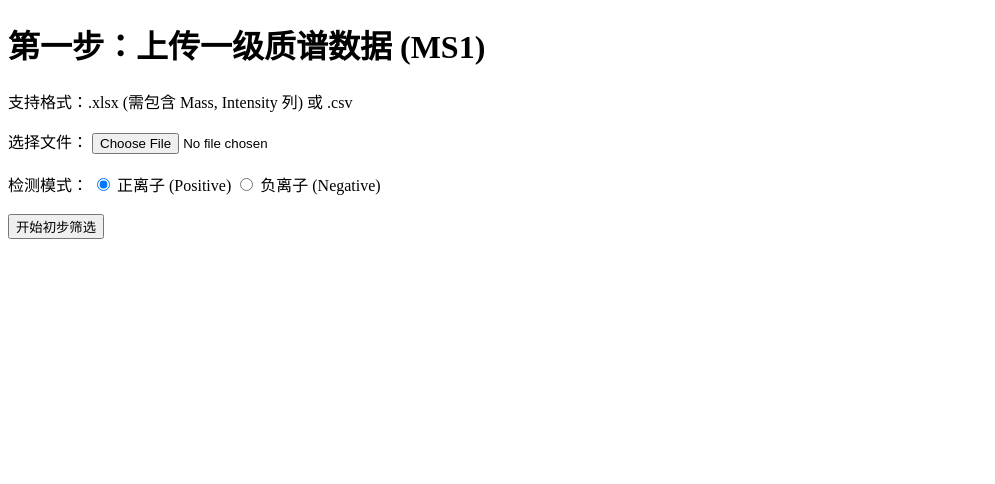
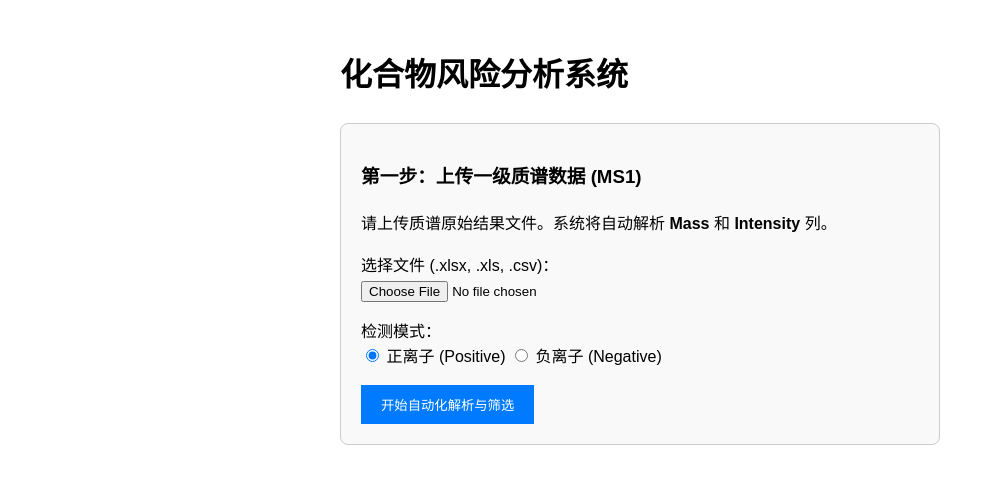
Before and after one commit to Molyleaf/ms-detection-app, a Flask app: page / in a window 1280 px wide. Shown: the top 484 px of the page, without its empty margins (0-995 px from the left). Run offline with Flask 3, Linux system fonts and the light colour scheme.

Commit message:
更新一级质谱上传页面并优化整体上传与数据解析流程： 1. 国际化页面语言为中文，调整上传表单样式及用户交互； 2. 精简 Flask 路由代码，优化文件解析逻辑：支持自动区分 .xlsx/.csv 格式，并验证必需列； 3. 修改首页标题与风格，统一系统外观与交互设计。

```diff
--- a/app.py
+++ b/app.py
@@ -1,10 +1,8 @@
 # app.py
-import os
 import logging
 import pandas as pd
 import numpy as np
-from flask import Flask, render_template, request, jsonify
-from werkzeug.utils import secure_filename
+from flask import Flask, render_template, request
 
 # 核心模块导入
 from core.pipeline import get_ms1_pipeline
@@ -16,15 +14,11 @@ logging.basicConfig(level=logging.INFO, format='%(asctime)s - %(levelname)s - %(
 logger = logging.getLogger(__name__)
 
 app = Flask(__name__)
-app.config['UPLOAD_FOLDER'] = '/tmp'
-app.config['MAX_CONTENT_LENGTH'] = 16 * 1024 * 1024
+app.config['MAX_CONTENT_LENGTH'] = 16 * 1024 * 1024 # 限制上传大小为 16MB
 
-# 初始化全局组件 (路径对应 Docker 容器内路径)
-# 风险库匹配器 (Risk0/1/2/3)
+# 初始化全局组件
 RISK_MATCHER = RiskMatcher('data_processed/risk_db.joblib')
-# 阳性谱图回溯匹配器
 SPEC_MATCHER = SpectrumMatcher('data_processed/spectrum_db.joblib')
-# ONNX 推理分类器
 CLASSIFIER = MS2Classifier('models/model.onnx', 'data_processed/stats.joblib')
 
 @app.route('/')
@@ -34,9 +28,9 @@ def index():
 
 @app.route('/upload_ms1', methods=['POST'])
 def upload_ms1():
-    """处理一级质谱上传并渲染筛选结果页面"""
+    """处理 .xlsx/.csv 上传并自动解析一级质谱数据"""
     if 'file' not in request.files:
-        return "未上传文件", 400
+        return "未选择文件", 400
 
     file = request.files['file']
     mode = request.form.get('mode', 'positive')
@@ -45,70 +39,72 @@ def upload_ms1():
         return "文件名为空", 400
 
     try:
-        # 读取上传的 Excel 数据
-        df = pd.read_excel(file)
+        # 自动解析：根据文件后缀读取数据
+        if file.filename.endswith('.xlsx') or file.filename.endswith('.xls'):
+            df = pd.read_excel(file) # 自动读取第一个工作表
+        else:
+            df = pd.read_csv(file)
 
-        # 核心逻辑修复：使用 fit_transform 进行动态归一化
+        # 确保列名对齐原始数据逻辑
+        if 'Mass' not in df.columns or 'Intensity' not in df.columns:
+            return "错误：文件必须包含 'Mass' 和 'Intensity' 列", 400
+
+        # 执行自动化流水线 (拟合当前文件的强度分布)
         ms1_pipeline = get_ms1_pipeline()
-        df_clean = ms1_pipeline.fit_transform(df)
+        df_clean = ms1_pipeline.fit_transform(df) # 包含归一化和同位素清理
 
-        # 风险库匹配
+        # 风险库库匹配
         results = RISK_MATCHER.match_ms1_peaks(df_clean, mode=mode)
-
-        # 将结果转换为字典列表，供 results_ms1.html 中的 Jinja2 循环渲染
         peaks = results.to_dict(orient='records')
 
+        # 渲染结果列表
         return render_template('results_ms1.html', peaks=peaks, mode=mode)
+
     except Exception as e:
-        logger.error(f"处理 MS1 失败: {e}")
-        return f"处理失败: {str(e)}", 500
+        logger.error(f"解析 MS1 失败: {e}")
+        return f"解析失败，请检查文件格式: {str(e)}", 500
 
 @app.route('/analyze_ms2', methods=['POST'])
 def analyze_ms2():
-    """执行二级质谱深度分析报告渲染"""
+    """二级质谱深度判定与报告生成"""
     ms2_data = request.form.get('ms2_data')
     parent_mz = float(request.form.get('parent_mz', 0))
     risk_level = request.form.get('risk_level', 'Safe')
     matched_mass = float(request.form.get('matched_mass', 0))
 
     if not ms2_data:
-        return "二级质谱谱图数据为空", 400
+        return "请输入二级质谱数据 (格式 mz:int,mz:int)", 400
 
-    # 1. 尝试触发 Risk0 快速旁路逻辑 (对齐 qlc.ipynb)
-    is_risk0_positive = CLASSIFIER.check_risk0_bypass(risk_level, parent_mz, matched_mass)
-
-    if is_risk0_positive:
+    # 1. 快速旁路与模型推理
+    is_risk0 = CLASSIFIER.check_risk0_bypass(risk_level, parent_mz, matched_mass)
+    if is_risk0:
         prob, pred = 1.0, 1
     else:
-        # 2. 运行 ONNX 模型预测
         probs, preds = CLASSIFIER.predict([ms2_data])
         prob, pred = probs[0], preds[0]
 
-    # 获取风险描述和 CSS 类 (danger/warning/success)
     risk_text, risk_class = CLASSIFIER.get_risk_label(prob)
 
-    # 3. 阳性结果进行库回溯相似度匹配
+    # 2. 库回溯比对
     library_matches = []
     if pred == 1:
         try:
-            # 解析 mz:intensity 字符串
-            peaks_raw = [p.split(':') for p in ms2_data.replace(';', ',').split(',') if ':' in p]
+            raw_peaks = [p.split(':') for p in ms2_data.replace(';', ',').split(',') if ':' in p]
             spec_obj = {
-                'mz': np.array([float(p[0]) for p in peaks_raw]),
-                'intensities': np.array([float(p[1]) for p in peaks_raw])
+                'mz': np.array([float(p[0]) for p in raw_peaks]),
+                'intensities': np.array([float(p[1]) for p in raw_peaks])
             }
             library_matches = SPEC_MATCHER.match(spec_obj)
         except Exception as e:
-            logger.warning(f"谱图库匹配失败: {e}")
+            logger.warning(f"谱图库匹配出错: {e}")
 
-    # 4. 渲染分析报告页面，传递 Jinja2 替换变量
+    # 3. 渲染报告页面
     return render_template('results_ms2.html',
                            parent_mz=parent_mz,
-                           prob=round(float(prob) * 100, 2), # 页面显示百分制
+                           prob=round(float(prob) * 100, 2),
                            risk_text=risk_text,
                            risk_class=risk_class,
                            matches=library_matches)
 
 if __name__ == '__main__':
-    # 默认运行在 5000 端口，与 Dockerfile 保持一致
-    app.run(host='0.0.0.0', port=5000)
+    app.run(host='0.0.0.0', port=5000, debug=True)
--- a/templates/index.html
+++ b/templates/index.html
@@ -1,32 +1,34 @@
 <!DOCTYPE html>
-<html lang="en-US">
+<html lang="zh-CN">
 <head>
 	<meta charset="UTF-8">
-	<title>化合物风险分析系统 - MS1 上传</title>
+	<title>化合物风险分析系统</title>
+	<style>
+        body { font-family: sans-serif; max-width: 600px; margin: 50px auto; line-height: 1.6; }
+        .upload-card { border: 1px solid #ccc; padding: 20px; border-radius: 8px; background: #f9f9f9; }
+        .btn { background: #007bff; color: white; padding: 10px 20px; border: none; cursor: pointer; }
+	</style>
 </head>
 <body>
-<h1>第一步：上传一级质谱数据 (MS1)</h1>
-<p>支持格式：.xlsx (需包含 Mass, Intensity 列) 或 .csv</p>
+<h1>化合物风险分析系统</h1>
+<div class="upload-card">
+	<h3>第一步：上传一级质谱数据 (MS1)</h3>
+	<p>请上传质谱原始结果文件。系统将自动解析 <strong>Mass</strong> 和 <strong>Intensity</strong> 列。</p>
 
-<form action="/upload_ms1" method="post" enctype="multipart/form-data">
-	<div>
-		<label>选择文件：</label>
-		<input type="file" name="file" required>
-	</div>
-	<br>
-	<div>
-		<label>检测模式：</label>
-		<label>
-			<input type="radio" name="mode" value="positive" checked>
-			正离子 (Positive)
-		</label>
-		<label>
-			<input type="radio" name="mode" value="negative">
-			负离子 (Negative)
-		</label>
-	</div>
-	<br>
-	<button type="submit">开始初步筛选</button>
-</form>
+	<form action="/upload_ms1" method="post" enctype="multipart/form-data">
+		<div style="margin-bottom: 15px;">
+			<label>选择文件 (.xlsx, .xls, .csv)：</label><br>
+			<input type="file" name="file" accept=".xlsx, .xls, .csv" required>
+		</div>
+
+		<div style="margin-bottom: 15px;">
+			<label>检测模式：</label><br>
+			<input type="radio" name="mode" value="positive" checked> 正离子 (Positive)
+			<input type="radio" name="mode" value="negative"> 负离子 (Negative)
+		</div>
+
+		<button type="submit" class="btn">开始自动化解析与筛选</button>
+	</form>
+</div>
 </body>
 </html>
```
